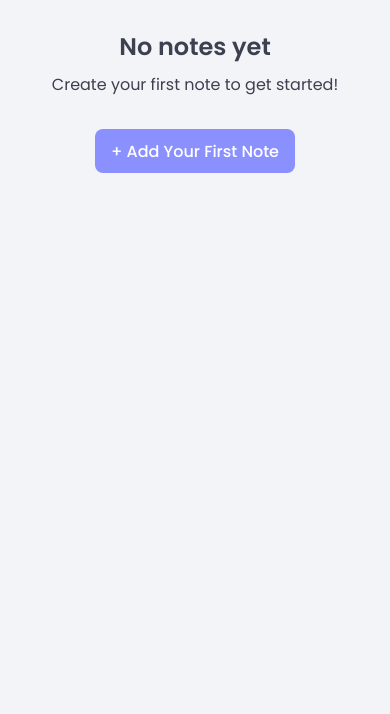
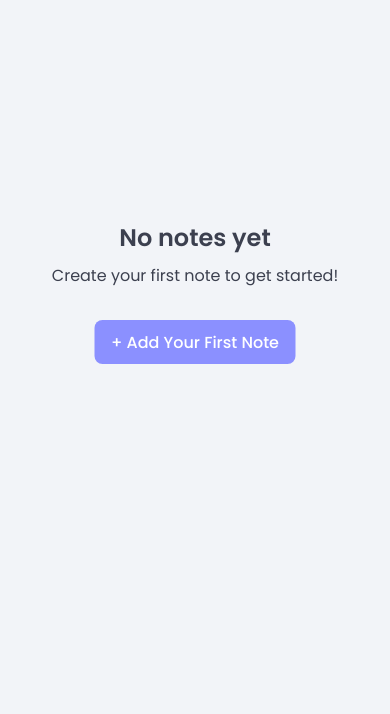
Before and after one commit to IahhMoments/Quick-Notes, a plain HTML site: page index.html in a window 390 px wide. Shown: the part 130-844 px from the top of the page. Drawn offline with nearby package versions, Linux system fonts and the light colour scheme.

Commit message:
centered empty state div

```diff
--- a/styles.css
+++ b/styles.css
@@ -303,6 +303,7 @@ dialog::backdrop {
     flex-direction: column;
     gap: 1rem;
     margin-bottom: 1rem;
+    margin-top: 1rem;
   }
 
   h1 {
@@ -393,6 +394,13 @@ dialog::backdrop {
   }
 
   .empty-state {
+    position: fixed;
+    top: 50%;
+    left: 50%;
+    transform: translate(-50%, -50%);
     padding: 2rem 0.5rem;
+    width: 90vw;
+    max-width: 400px;
+    text-align: center;
   }
 }
```
